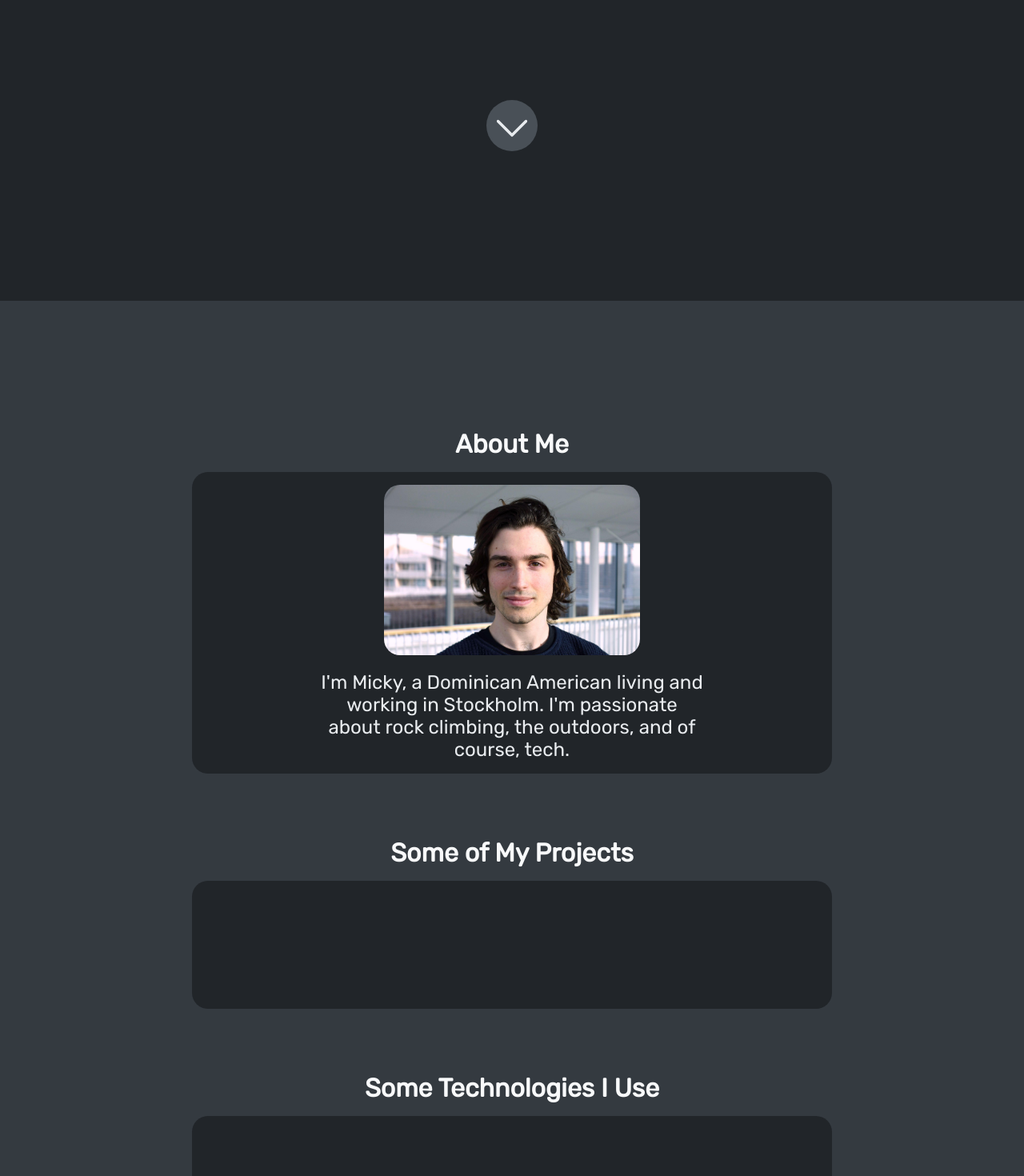
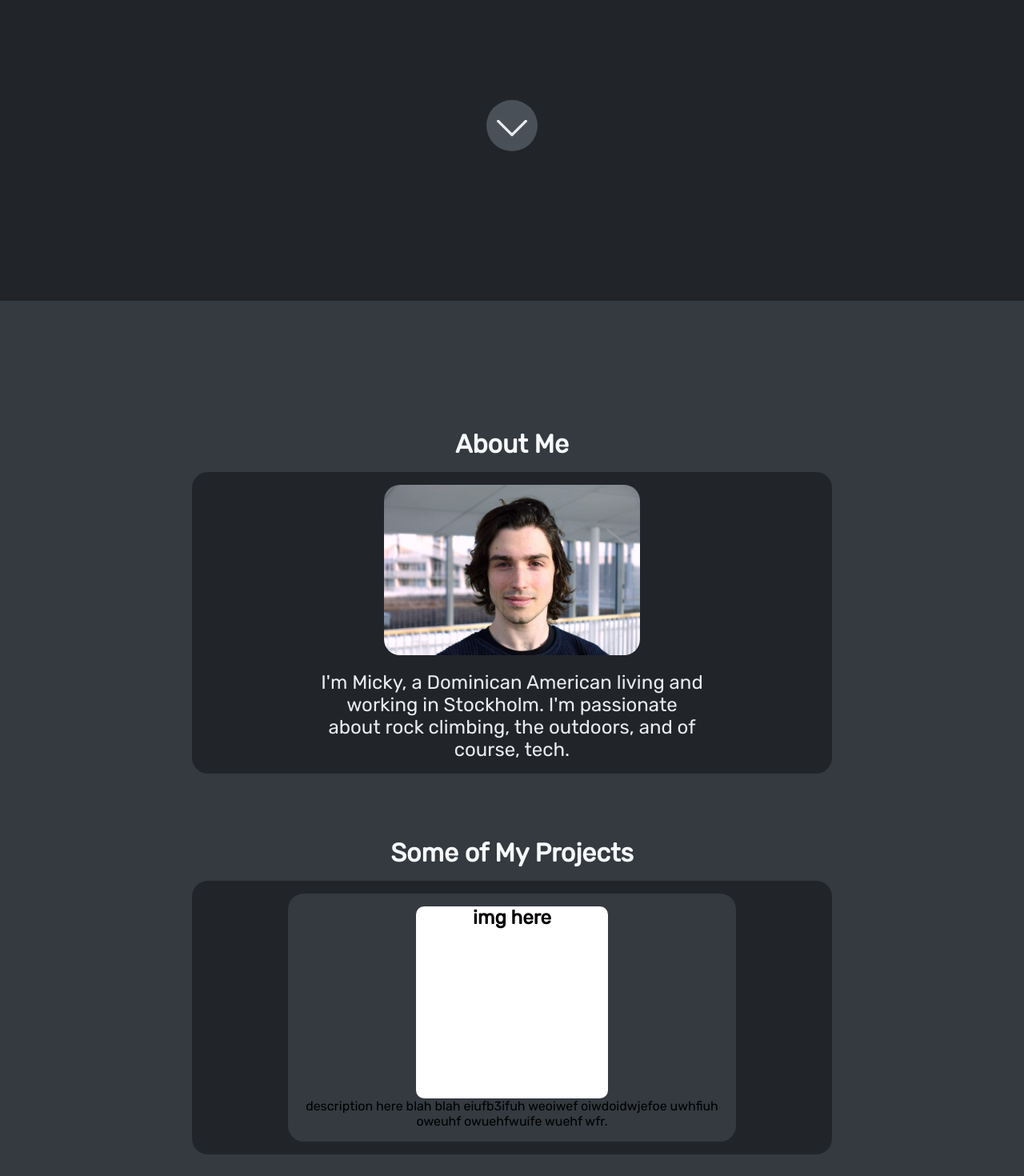
Before and after one commit to micky-rivera/portfolio_site, a Next.js app: page / in a window 1280 px wide. Shown: the part 440-1910 px from the top of the page at 80% size. Built offline with nearby package versions, Linux system fonts and the light colour scheme.

Commit message:
added project card

```diff
--- a/components/Greeting.tsx
+++ b/components/Greeting.tsx
@@ -1,4 +1,5 @@
 import styles from '../styles/Greeting.module.css'
+import Image from 'next/image';
 
 const Greeting = () => {
 
@@ -11,18 +12,15 @@ const Greeting = () => {
 
   return (
     <div className={styles.greeting}>
-    <h2 className={styles.greeting__greeting}>Hey, I'm Micky!</h2>
-    <h1 className={styles.greeting__title}>a Full-Stack JavaScript Developer</h1>
-    <h2 className={styles.greeting__segue}>Check out more info below!</h2>
+        <h2 className={styles.greeting__greeting}>Hey, I'm Micky!</h2>
+        <h1 className={styles.greeting__title}>a Full-Stack JavaScript Developer</h1>
+        <h2 className={styles.greeting__segue}>Check out more info below!</h2>
 
-    <div className={styles.greeting__downButton} onClick={scrollDown}>
-        <svg version="1.1" id="Layer_1" xmlns="http://www.w3.org/2000/svg" x="0px" y="0px"
-        viewBox="0 0 330 330">
-        <path fill="#E9ECEF" id="XMLID_225_" d="M325.607,79.393c-5.857-5.857-15.355-5.858-21.213,0.001l-139.39,139.393L25.607,79.393
-            c-5.857-5.857-15.355-5.858-21.213,0.001c-5.858,5.858-5.858,15.355,0,21.213l150.004,150c2.813,2.813,6.628,4.393,10.606,4.393
-            s7.794-1.581,10.606-4.394l149.996-150C331.465,94.749,331.465,85.251,325.607,79.393z"/>
-        </svg>
-    </div>
+        <div className={styles.greeting__downButton} onClick={scrollDown}>
+            <div className={styles.greeting__downArrow}>
+                <Image src={require('../assets/down-arrow.svg')} />
+            </div>
+        </div>
     </div>
   )
 }
--- /dev/null
+++ b/components/ProjectCard.tsx
@@ -0,0 +1,24 @@
+import Image from 'next/image'
+import styles from '../styles/ProjectCard.module.css'
+
+const ProjectCard = ({data}: ProjectCardProps) => {
+
+  return (
+    <div className={styles.projectcard}>
+        <div className={styles.projectcard__img}>
+            <h2>img here</h2>
+        </div>
+        <p className={styles.projectcard__desc}>description here blah blah eiufb3ifuh weoiwef oiwdoidwjefoe uwhfiuh oweuhf owuehfwuife wuehf wfr.</p>
+        <div className={styles.projectcard__buttons}>
+            <div className={styles.projectcard__github}>
+
+            </div>
+            <div className={styles.projectcard__demo}>
+
+            </div>
+        </div>
+    </div>
+  )
+}
+
+export default ProjectCard;
--- a/components/Projects.tsx
+++ b/components/Projects.tsx
@@ -1,5 +1,6 @@
 import Image from 'next/image'
 import styles from '../styles/Projects.module.css'
+import ProjectCard from './ProjectCard'
 
 const Projects = ({data}: ProjectsProps) => {
 
@@ -7,6 +8,7 @@ const Projects = ({data}: ProjectsProps) => {
     <div className={styles.projects}>
         <h1 className={styles.projects__title}>Some of My Projects</h1>
         <div className={styles.projects__container}>
+            <ProjectCard data={data} />
         </div>
     </div>
   )
--- a/global.d.ts
+++ b/global.d.ts
@@ -15,6 +15,10 @@ declare global {
         data: Projects;
     };
 
+    interface ProjectCardProps {
+        data: Projects;
+    };
+
     interface HomeProps {
         data: Projects;
     };
--- a/styles/Greeting.module.css
+++ b/styles/Greeting.module.css
@@ -42,7 +42,7 @@
   .greeting__downButton:active {
     background-color: #ADB5BD;
   }
-  .greeting__downButton svg {
+  .greeting__downArrow {
     padding: 0.8rem;
     padding-top: 1rem;
   }
--- /dev/null
+++ b/styles/ProjectCard.module.css
@@ -0,0 +1,16 @@
+.projectcard {
+  background-color:#343A40;
+  width: 35rem;
+  margin: auto;
+  height: fit-content;
+  border-radius: 20px;
+  padding: 1rem;
+}
+
+.projectcard__img {
+    width: 15rem;
+    height: 15rem;
+    background-color: white;
+    border-radius: 10px;
+    margin: auto;
+}
--- a/styles/Projects.module.css
+++ b/styles/Projects.module.css
@@ -9,9 +9,10 @@
   }
   .projects__container {
     max-width: 50rem;
-    height: 10rem;
+    height: fit-content;
     margin: auto;
     background-color: #212529;
     padding: 1rem;
     border-radius: 20px;
+    display: flex;
   }
```
Also changed, not shown: assets/down-arrow.svg.
